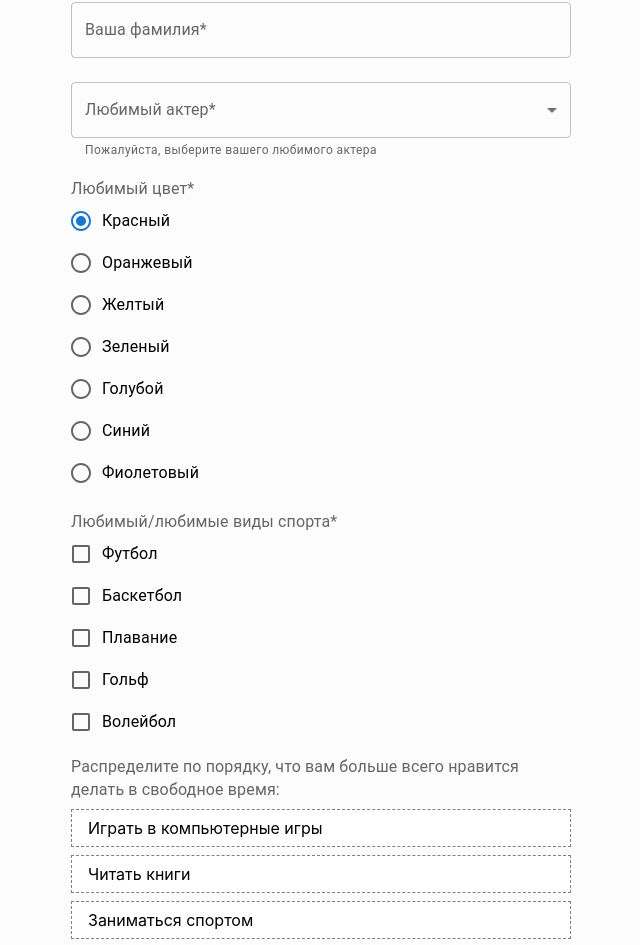
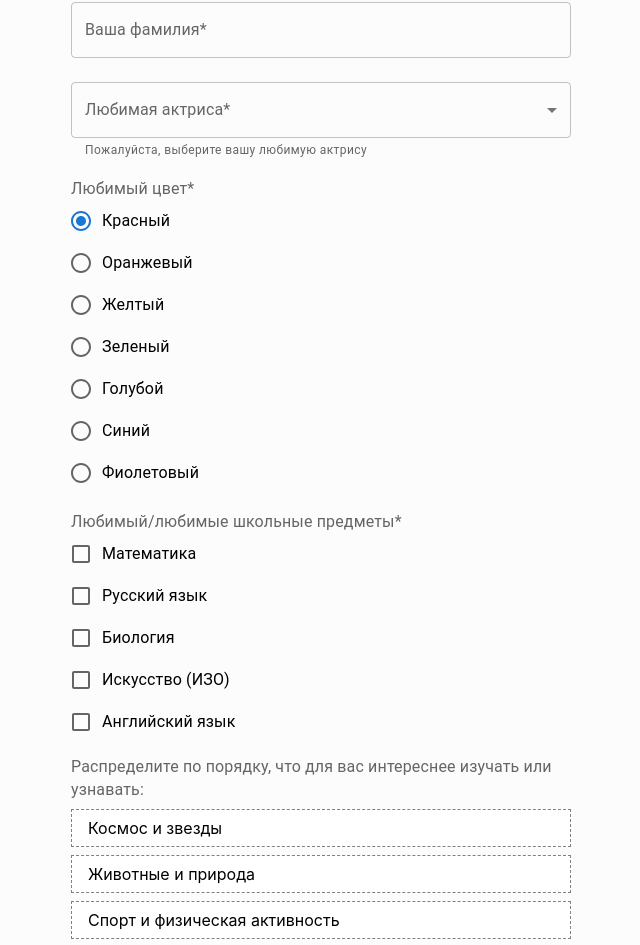
Before and after one commit to romankuvshanovwork/burservistasktwo, a React (Create React App) app: page /personal in a window 1280 px wide. Shown: the part 1579-2524 px from the top of the page, without its empty margins (319-959 px from the left). Built offline with nearby package versions, Linux system fonts and the light colour scheme; sample sign-in values are in the browser's storage.

Commit message:
Made questionnaire for girls

```diff
--- a/src/components/AgreementField/AgreementField.tsx
+++ b/src/components/AgreementField/AgreementField.tsx
@@ -7,9 +7,11 @@ import Switch from "@mui/material/Switch/Switch";
 export function AgreementField({
   control,
   errors,
+  label,
 }: {
   control: Control;
   errors: FieldErrors;
+  label: string,
 }) {
   return (
     <Controller
@@ -25,7 +27,7 @@ export function AgreementField({
           <FormControlLabel
             sx={{ marginX: "auto" }}
             control={<Switch {...field} />}
-            label="Я согласен с обработкой моих персональных данных"
+            label={label}
           />
           {errors.agreement && (
             <FormHelperText error>
--- a/src/components/FavoriteSportField/FavoriteSportField.tsx
+++ b/src/components/FavoriteSportField/FavoriteSportField.tsx
@@ -12,24 +12,29 @@ import FormLabel from "@mui/material/FormLabel/FormLabel";
 import FormGroup from "@mui/material/FormGroup/FormGroup";
 import Checkbox from "@mui/material/Checkbox/Checkbox";
 import { useState } from "react";
-import { TYPES_OF_SPORT } from "../../constants/typesOfSport";
 
 export function FavoriteSportField({
   control,
   errors,
   setValue,
+  options,
+  label,
+  validateErrorMessage,
 }: {
   control: Control;
   errors: FieldErrors;
   setValue: UseFormSetValue<FieldValues>;
+  options: any;
+  label: string;
+  validateErrorMessage: string;
 }) {
   const [sportsState, setSportsState] = useState(
-    TYPES_OF_SPORT.map((sport) => ({ ...sport, state: false }))
+    options.map((sport: any) => ({ ...sport, state: false }))
   );
 
   const handleChange = (event: React.ChangeEvent<HTMLInputElement>) => {
     setSportsState(
-      sportsState.map((sport) =>
+      sportsState.map((sport: any) =>
         sport.value === event.target.name
           ? { ...sport, state: event.target.checked }
           : sport
@@ -38,7 +43,7 @@ export function FavoriteSportField({
 
     setValue(
       "favoriteSport",
-      sportsState.map((sport) =>
+      sportsState.map((sport: any) =>
         sport.value === event.target.name
           ? { ...sport, state: event.target.checked }
           : sport
@@ -52,14 +57,14 @@ export function FavoriteSportField({
       control={control}
       rules={{
         validate: () =>
-          sportsState.some((sport) => sport.state) ||
-          "Выберите хотя бы один вид спорта",
+          sportsState.some((sport: any) => sport.state) ||
+          validateErrorMessage,
       }}
       render={({ field }) => (
         <FormControl margin="dense" fullWidth error={!!errors.favoriteSport}>
-          <FormLabel component="legend">Любимый/любимые виды спорта*</FormLabel>
+          <FormLabel component="legend">{label}</FormLabel>
           <FormGroup>
-            {sportsState.map((sport) => (
+            {sportsState.map((sport: any) => (
               <FormControlLabel
                 key={sport.value}
                 control={
--- a/src/components/FavotiteActorField/FavotiteActorField.tsx
+++ b/src/components/FavotiteActorField/FavotiteActorField.tsx
@@ -1,37 +1,44 @@
 import MenuItem from "@mui/material/MenuItem/MenuItem";
 import TextField from "@mui/material/TextField/TextField";
 import { Control, FieldErrors, Controller } from "react-hook-form";
-import { ACTORS } from "../../constants/actors";
 
 export function FavoriteActorField({
   control,
   errors,
+  options,
+  label,
+  helperText,
+  errorRequiredText,
 }: {
   control: Control;
   errors: FieldErrors;
+  options: any;
+  label: string;
+  helperText: string;
+  errorRequiredText: string;
 }) {
   return (
     <Controller
       name="favoriteActor"
       control={control}
       defaultValue=""
-      rules={{ required: "Выбор любимого актера обязателен" }}
+      rules={{ required: errorRequiredText }}
       render={({ field }) => (
         <TextField
           {...field}
           id="outlined-select-favorite-actor"
           select
           fullWidth
-          label="Любимый актер*"
+          label={label}
           margin="normal"
           error={!!errors.favoriteActor}
           helperText={
             errors.favoriteActor
               ? (errors.favoriteActor.message as string)
-              : "Пожалуйста, выберите вашего любимого актера"
+              : helperText
           }
         >
-          {ACTORS.map((actor) => (
+          {options.map((actor: any) => (
             <MenuItem key={actor.value} value={actor.value}>
               {actor.label}
             </MenuItem>
--- a/src/components/FreeTimeActivitiesField/FreeTimeActivitiesField.tsx
+++ b/src/components/FreeTimeActivitiesField/FreeTimeActivitiesField.tsx
@@ -7,17 +7,20 @@ import {
 import Box from "@mui/material/Box/Box";
 import FormLabel from "@mui/material/FormLabel/FormLabel";
 import { List } from "../List/List";
-import { FREE_TIME_ACTIVITIES } from "../../constants/freeTimeActivities";
 import { useEffect, useState } from "react";
 
 export function FreeTimeActivitiesField({
   control,
   setValue,
+  options,
+  label,
 }: {
   control: Control;
   setValue: UseFormSetValue<FieldValues>;
+  options: any;
+  label: string;
 }) {
-  const [cards, setCards] = useState(FREE_TIME_ACTIVITIES);
+  const [cards, setCards] = useState(options);
 
   useEffect(() => {
     setValue("freeTimeActivities", cards);
@@ -38,8 +41,7 @@ export function FreeTimeActivitiesField({
           }}
         >
           <FormLabel id="free-time-activities-group-label">
-            Распределите по порядку, что вам больше всего нравится делать в
-            свободное время:
+            {label}
           </FormLabel>
           <List cards={cards} onCardsChange={setCards} />
         </Box>
--- a/src/components/Questionnaire/Questionnaire.tsx
+++ b/src/components/Questionnaire/Questionnaire.tsx
@@ -14,6 +14,12 @@ import { AgreementField } from "../AgreementField/AgreementField";
 import { FavoriteSportField } from "../FavoriteSportField/FavoriteSportField";
 import { FreeTimeActivitiesField } from "../FreeTimeActivitiesField/FreeTimeActivitiesField";
 import { SignField } from "../SignField/SignField";
+import { ACTORS } from "../../constants/actors";
+import { ACTRESSES } from "../../constants/actresses";
+import { TYPES_OF_SPORT } from "../../constants/typesOfSport";
+import { SCHOOL_SUBJECTS } from "../../constants/schoolSubjects";
+import { FREE_TIME_ACTIVITIES } from "../../constants/freeTimeActivities";
+import { LEARNING_OPTIONS } from "../../constants/learningOptions";
 
 export default function Questionnaire() {
   const [formSent, setFormSent] = React.useState(false);
@@ -28,6 +34,7 @@ export default function Questionnaire() {
 
   const questionnaire = QuestionnaireAPI;
   const user = User;
+  const userGender = user.currentUser().gender;
 
   //   React.useEffect(() => {
   //     const isTouched = getFieldState('favoriteSport').isTouched;
@@ -47,24 +54,105 @@ export default function Questionnaire() {
   if (!formSent)
     return (
       <Box sx={{ maxWidth: "500px", marginTop: "50px", marginX: "auto" }}>
+        {userGender === "male" ? (
+          <>
             <Typography variant="h4">Анкета для мальчиков</Typography>
             <form onSubmit={handleSubmit(onSubmit)}>
               <FirstNameField control={control} errors={errors} />
               <LastNameField control={control} errors={errors} />
-          <FavoriteActorField control={control} errors={errors} />
+              <FavoriteActorField
+                control={control}
+                errors={errors}
+                options={ACTORS}
+                label="Любимый актер*"
+                helperText="Пожалуйста, выберите вашего любимого актера"
+                errorRequiredText="Выбор любимого актера обязателен"
+              />
               <FavoriteColorField control={control} errors={errors} />
               <FavoriteSportField
                 control={control}
                 errors={errors}
                 setValue={setValue}
+                options={TYPES_OF_SPORT}
+                label="Любимый/любимые виды спорта*"
+                validateErrorMessage="Выберите хотя бы один вид спорта"
               />
-          <FreeTimeActivitiesField control={control} setValue={setValue} />
-          <SignField control={control} errors={errors} setValue={setValue} />
-          <AgreementField control={control} errors={errors} />
-          <Button fullWidth type="submit" variant="contained" color="primary">
+              <FreeTimeActivitiesField
+                control={control}
+                setValue={setValue}
+                options={FREE_TIME_ACTIVITIES}
+                label="Распределите по порядку, что вам больше всего нравится делать в свободное время:"
+              />
+              <SignField
+                control={control}
+                errors={errors}
+                setValue={setValue}
+              />
+              <AgreementField
+                control={control}
+                errors={errors}
+                label="Я согласен с обработкой моих персональных данных"
+              />
+              <Button
+                fullWidth
+                type="submit"
+                variant="contained"
+                color="primary"
+              >
                 Отправить анкету
               </Button>
             </form>
+          </>
+        ) : (
+          <>
+            <Typography variant="h4">Анкета для девочек</Typography>
+            <form onSubmit={handleSubmit(onSubmit)}>
+              <FirstNameField control={control} errors={errors} />
+              <LastNameField control={control} errors={errors} />
+              <FavoriteActorField
+                control={control}
+                errors={errors}
+                options={ACTRESSES}
+                label="Любимая актриса*"
+                helperText="Пожалуйста, выберите вашу любимую актрису"
+                errorRequiredText="Выбор любимой актрисы обязателен"
+              />
+              <FavoriteColorField control={control} errors={errors} />
+              <FavoriteSportField
+                control={control}
+                errors={errors}
+                setValue={setValue}
+                options={SCHOOL_SUBJECTS}
+                label="Любимый/любимые школьные предметы*"
+                validateErrorMessage="Выберите хотя бы один предмет"
+              />
+              <FreeTimeActivitiesField
+                control={control}
+                setValue={setValue}
+                options={LEARNING_OPTIONS}
+                label="Распределите по порядку, что для вас интереснее изучать или узнавать:"
+              />
+              <SignField
+                control={control}
+                errors={errors}
+                setValue={setValue}
+              />
+              <AgreementField
+                control={control}
+                errors={errors}
+                label="Я согласна с обработкой моих персональных данных"
+              />
+              <Button
+                fullWidth
+                type="submit"
+                variant="contained"
+                color="primary"
+              >
+                Отправить анкету
+              </Button>
+            </form>
+          </>
+        )}
       </Box>
     );
   else {
--- /dev/null
+++ b/src/constants/learningOptions.ts
@@ -0,0 +1,26 @@
+export const LEARNING_OPTIONS = [
+    {
+      id: 1,
+      text: "Космос и звезды",
+    },
+    {
+      id: 2,
+      text: "Животные и природа",
+    },
+    {
+      id: 3,
+      text: "Спорт и физическая активность",
+    },
+    {
+      id: 4,
+      text: "Технологии и изобретения",
+    },
+    {
+      id: 5,
+      text: "Искусство и культура",
+    },
+    {
+      id: 6,
+      text: "История и древние цивилизации",
+    },
+  ];
--- /dev/null
+++ b/src/constants/schoolSubjects.ts
@@ -0,0 +1,22 @@
+export const SCHOOL_SUBJECTS = [
+    {
+      value: "Math",
+      label: "Математика",
+    },
+    {
+      value: "Russian",
+      label: "Русский язык",
+    },
+    {
+      value: "Biology",
+      label: "Биология",
+    },
+    {
+      value: "Art",
+      label: "Искусство (ИЗО)",
+    },
+    {
+      value: "English",
+      label: "Английский язык",
+    },
+  ];
--- a/src/constants/typesOfSport.ts
+++ b/src/constants/typesOfSport.ts
@@ -16,7 +16,7 @@ export const TYPES_OF_SPORT = [
       label: "Гольф",
     },
     {
-      value: "Volleyball ",
-      label: "Волейбол ",
+      value: "Volleyball",
+      label: "Волейбол",
     },
   ];
```
Lines whose indentation alone changed are shown as unchanged.
